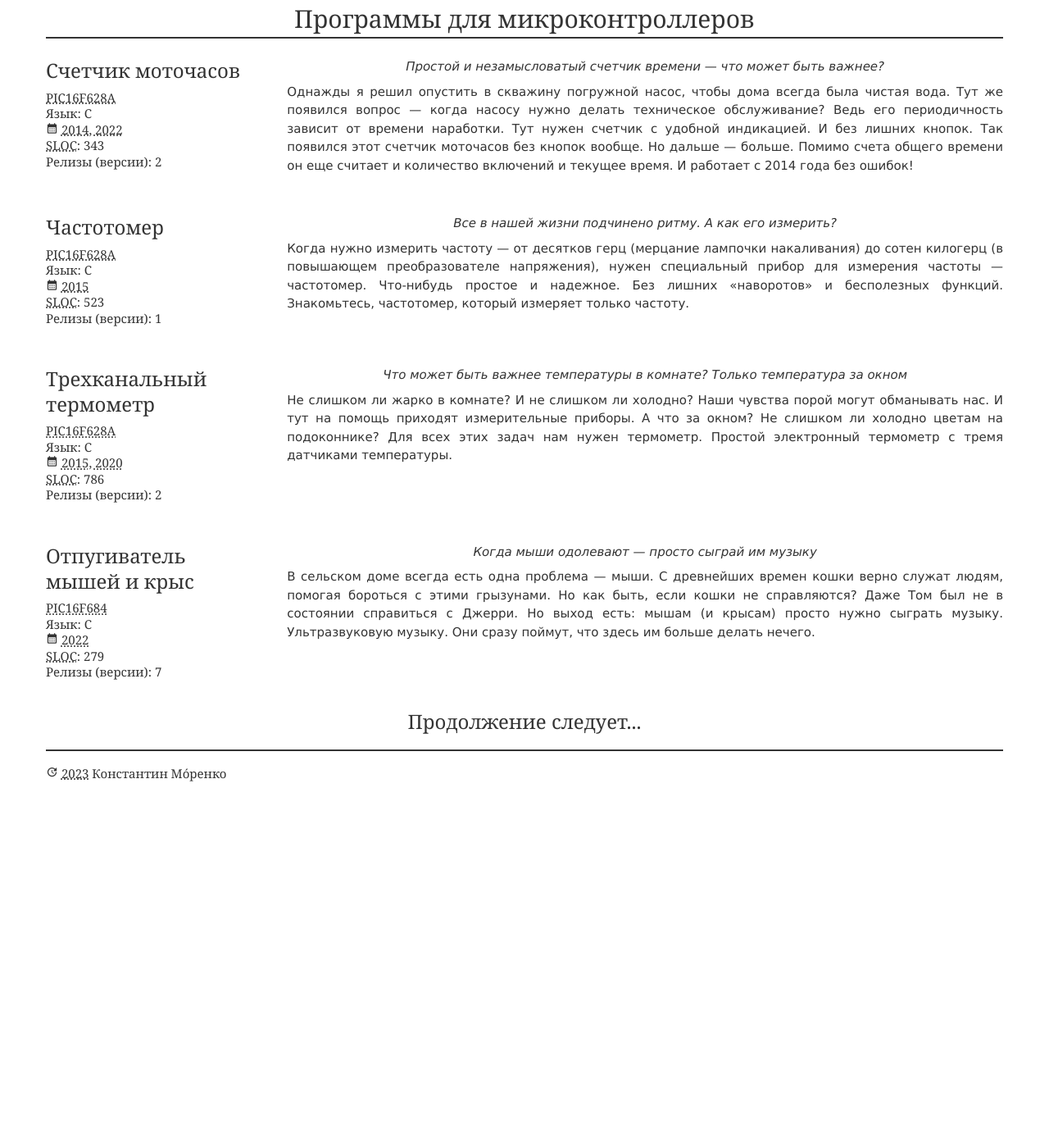
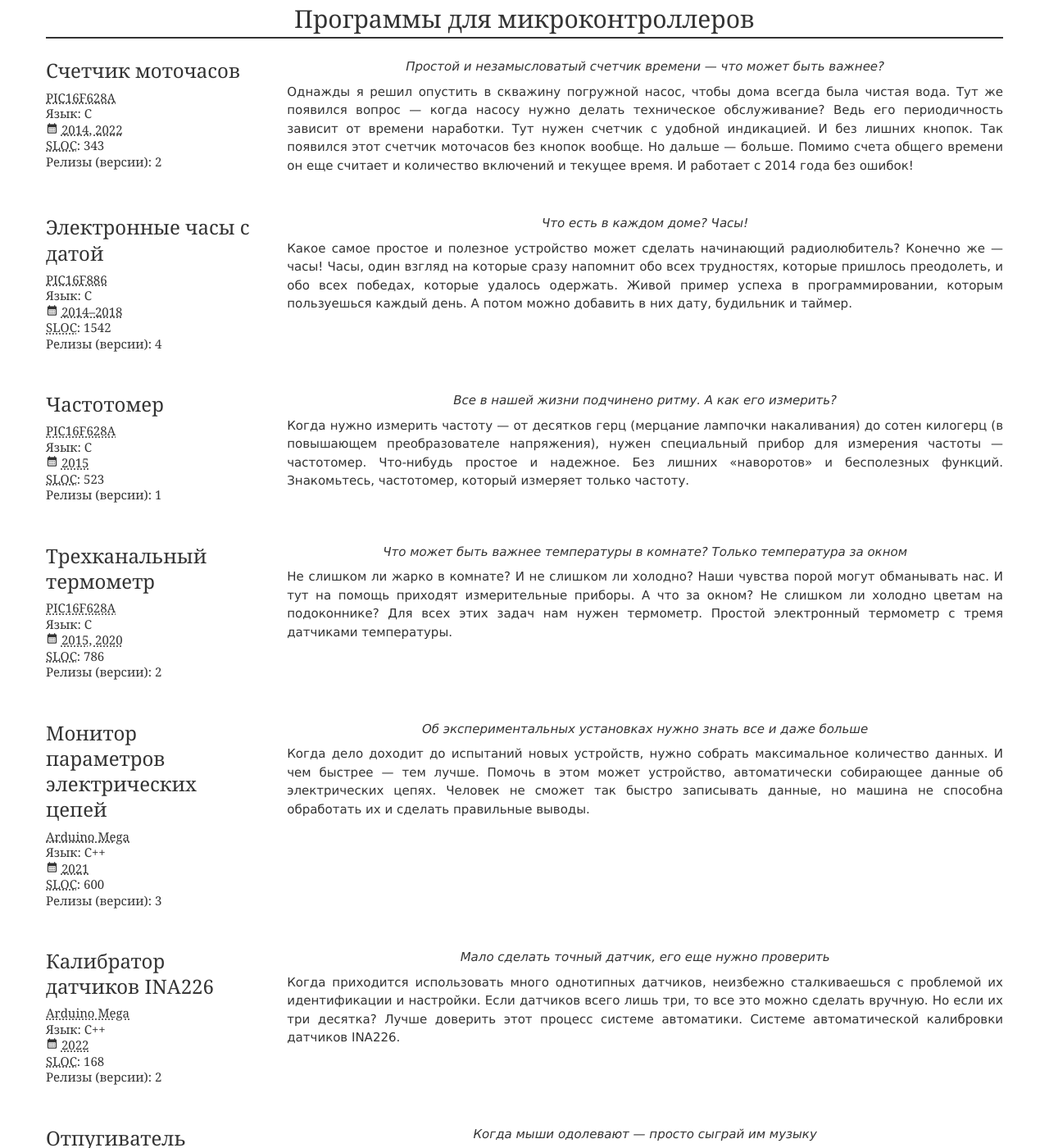
Before and after one commit to konstantin-morenko/jresume, a Jekyll site: the page built from index.md, in a window 1280 px wide and 1400 px high, scrolled down 6832 px. Shown: the whole window at 82% size. Built offline with Jekyll 4.4.1, drawn with Linux system fonts in a browser that asks for light colours; before the commit the page ends 7802 px from its top, so only the background shows below that.

Commit message:
Microchip extended

```diff
--- a/_data/microchip.yml
+++ b/_data/microchip.yml
@@ -41,6 +41,23 @@ cards:
     общего времени он еще считает и количество включений и текущее
     время.  И работает с 2014 года без ошибок!
 
+- name: Электронные часы с датой
+  platform: PIC16F886
+  years: 2014–2018
+  language: C
+  SLOC: 1542
+  releases: 4
+
+  quote: Что есть в каждом доме?  Часы!
+  description: |
+
+    Какое самое простое и полезное устройство может сделать начинающий
+    радиолюбитель?  Конечно же — часы!  Часы, один взгляд на которые
+    сразу напомнит обо всех трудностях, которые пришлось преодолеть, и
+    обо всех победах, которые удалось одержать.  Живой пример успеха в
+    программировании, которым пользуешься каждый день.  А потом можно
+    добавить в них дату, будильник и таймер.
+
 - name: Частотомер
   platform: PIC16F628A
   years: 2015
@@ -74,6 +91,39 @@ cards:
     цветам на подоконнике?  Для всех этих задач нам нужен термометр.
     Простой электронный термометр с тремя датчиками температуры.
 
+- name: Монитор параметров электрических цепей
+  platform: Arduino Mega
+  years: 2021
+  language: C++
+  SLOC: 600
+  releases: 3
+
+  quote: Об экспериментальных установках нужно знать все и даже больше
+  description: |
+
+    Когда дело доходит до испытаний новых устройств, нужно собрать
+    максимальное количество данных.  И чем быстрее — тем лучше.
+    Помочь в этом может устройство, автоматически собирающее данные об
+    электрических цепях.  Человек не сможет так быстро записывать
+    данные, но машина не способна обработать их и сделать правильные
+    выводы.
+
+- name: Калибратор датчиков INA226
+  platform: Arduino Mega
+  years: 2022
+  language: C++
+  SLOC: 168
+  releases: 2
+
+  quote: Мало сделать точный датчик, его еще нужно проверить
+  description: |
+
+    Когда приходится использовать много однотипных датчиков, неизбежно
+    сталкиваешься с проблемой их идентификации и настройки.  Если
+    датчиков всего лишь три, то все это можно сделать вручную.  Но
+    если их три десятка?  Лучше доверить этот процесс системе
+    автоматики.  Системе автоматической калибровки датчиков INA226.
+
 - name: Отпугиватель мышей и крыс
   platform: PIC16F684
   years: 2022
```
